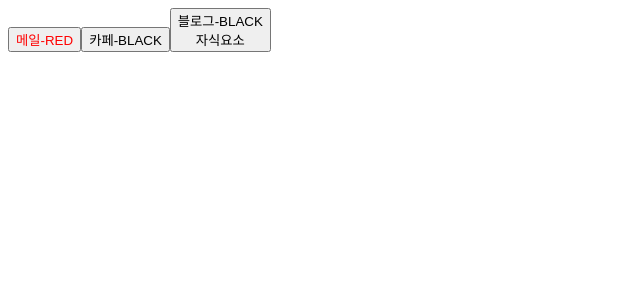
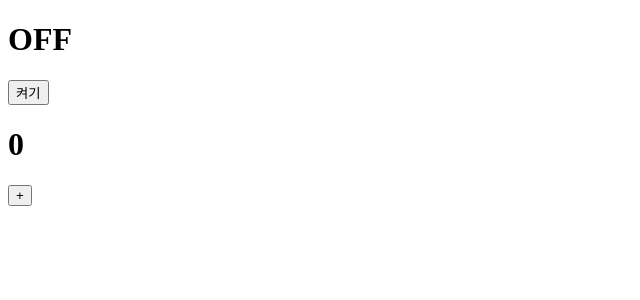
Before and after one commit to KyeongJooni/React, a React (Vite) app in the folder section05/: page / in a window 1280 px wide. Shown: the top 300 px of the page, without its empty margins (0-640 px from the left). Built offline with nearby package versions, Linux system fonts and the light colour scheme.

Commit message:
38th commit

```diff
--- a/section05/src/App.jsx
+++ b/section05/src/App.jsx
@@ -1,30 +1,38 @@
 import "./App.css";
-import Header from "./components/Header";
-import Main from "./components/Main";
-import Footer from "./components/Footer";
-import Button from "./components/Button";
+import { useState } from "react";
 
 //vite로 만든것은 파일 확장자 안써도 된다
 //함수의 첫글자는 무조건 대문자
+// useState를 안쓰면 리렌더링이 되지 않음
 function App() {
   //부모 컴포넌트
-  const buttonProps = {
-    text: "메일",
-    color: "red",
-    a: 1,
-    b: 2,
-    c: 3,
-  };
+  const [count, setCount] = useState(0);
+  const [light, setLight] = useState("OFF");
   return (
     //스프레드 연산자
     <>
-      <Button {...buttonProps} />
-      <Button text={"카페"} />
-      <Button text={"블로그"}>
-        <div>자식요소</div>
-      </Button>
+      <div>
+        <h1>{light}</h1>
+        <button
+          onClick={() => {
+            setLight(light === "ON" ? "OFF" : "ON");
+          }}
+        >
+          {light === "ON" ? "끄기" : "켜기"}
+        </button>
+      </div>
+      <div>
+        <h1>{count}</h1>
+        <button
+          onClick={() => {
+            setCount(count + 1);
+          }}
+        >
+          +
+        </button>
+      </div>
     </>
   );
-}
+} //컴포넌트의 값이 바뀌면 return을 다시 반환한다
 
 export default App;
```
